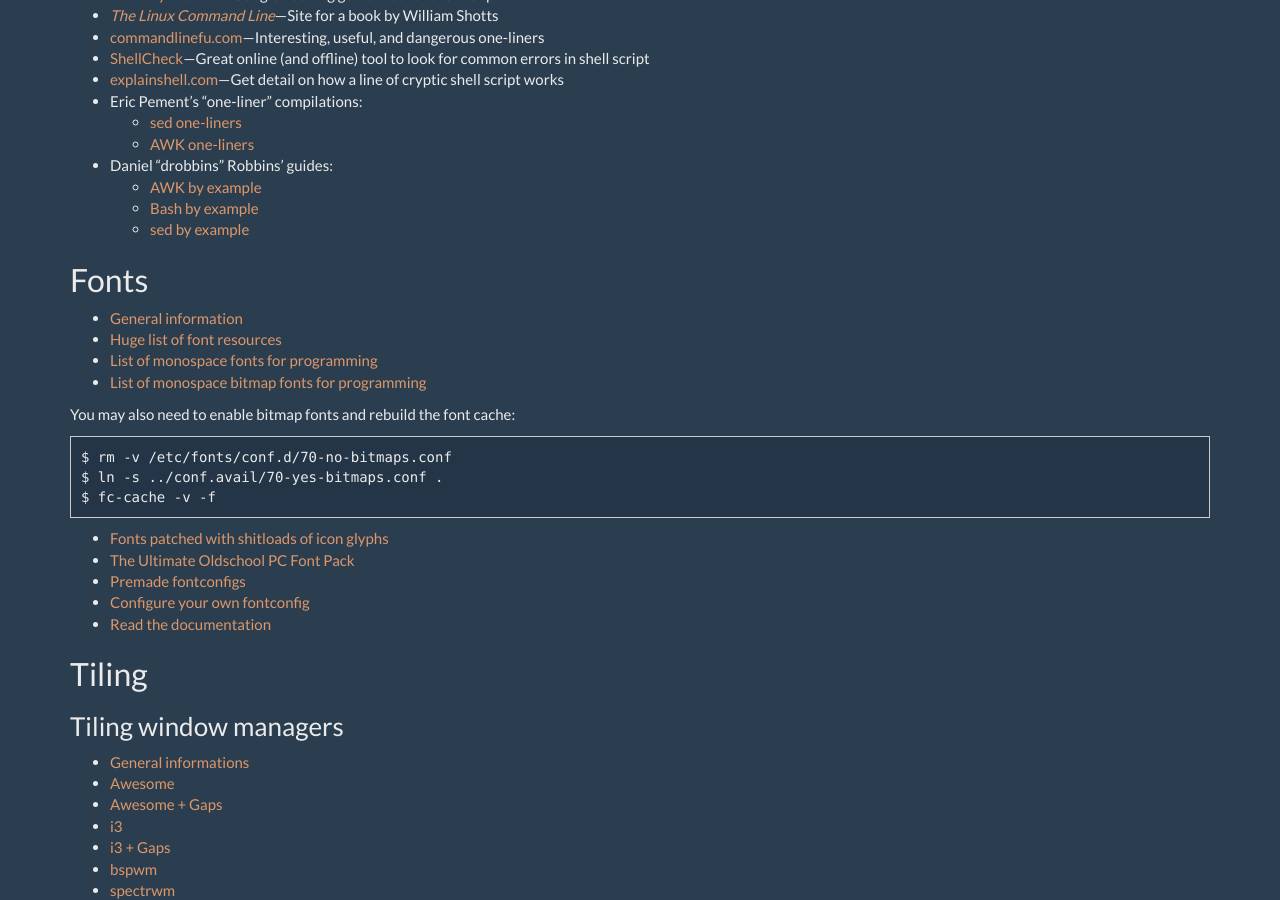
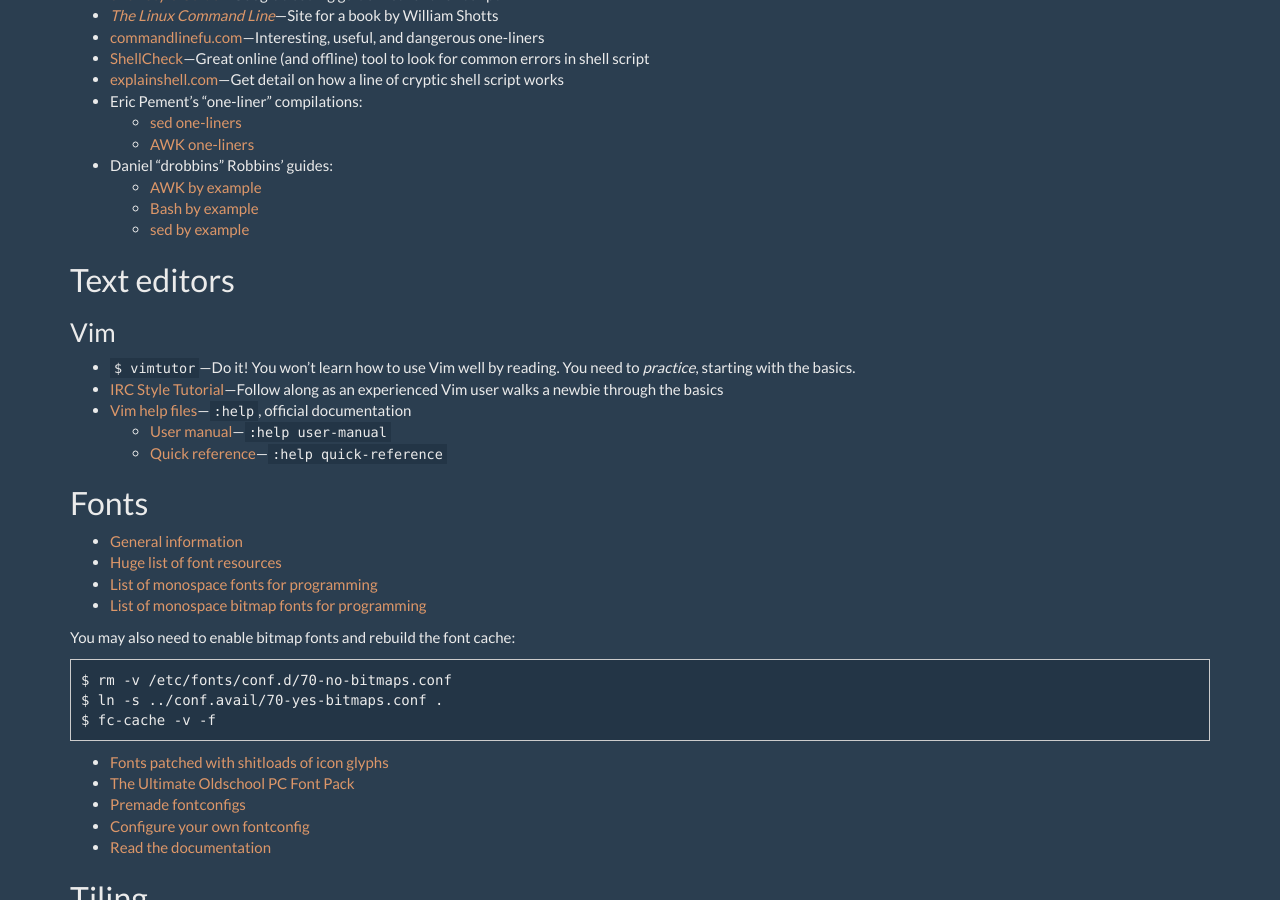
Before and after one commit to scriptkitties/fglt, a Jekyll site: the page built from resources.md, in a window 1280 px wide and 900 px high, scrolled down 474 px. Built offline with Jekyll 4.4.1, drawn with Linux system fonts in a browser that asks for light colours.

Commit message:
Add a few Vim resources

```diff
--- a/resources.md
+++ b/resources.md
@@ -29,6 +29,16 @@
 	- [AWK by example](https://www.funtoo.org/Awk_by_Example,_Part_1)
 	- [Bash by example](https://www.funtoo.org/Bash_by_Example,_Part_1)
 	- [sed by example](https://www.funtoo.org/Sed_by_Example,_Part_1)
+
+## Text editors
+
+### Vim
+
+- `$ vimtutor`—Do it!  You won't learn how to use Vim well by reading.  You need to *practice*, starting with the basics.
+- [IRC Style Tutorial](https://www.vi-improved.org/irc-style-tutorial/)—Follow along as an experienced Vim user walks a newbie through the basics
+- [Vim help files](https://vimhelp.org/)—`:help`, official documentation
+	- [User manual](https://vimhelp.org/usr_toc.txt.html#usr_toc.txt)—`:help user-manual`
+	- [Quick reference](https://vimhelp.org/quickref.txt.html#quickref)—`:help quick-reference`
 
 ## Fonts
 - [General information](https://wiki.archlinux.org/index.php/Fonts)
```
